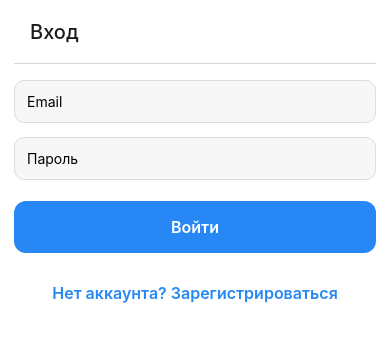
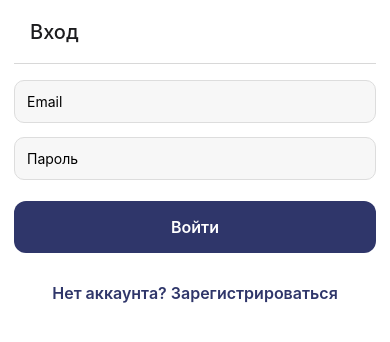
Before and after one commit to Unik-team-hack/mobile, a React Native app: screen / in a window 390 px wide. Shown: the top 342 px of the page. Built offline with nearby package versions, Linux system fonts and the light colour scheme.

Commit message:
Finalize

```diff
--- a/src/api/dto.ts
+++ b/src/api/dto.ts
@@ -32,6 +32,7 @@ export type NominationResponseDto = {
 };
 
 export type CriteriaResponseDto = {
+  id:string;
   title: string;
   description?: string;
   nominationName: string;
--- a/src/api/index.ts
+++ b/src/api/index.ts
@@ -1,2 +1,2 @@
-export { API } from "./real";
-// export {API} from './mock';
+// export { API } from "./real";
+export {API} from './mock';
--- a/src/api/real.ts
+++ b/src/api/real.ts
@@ -33,6 +33,8 @@ const nominations = {
     axios
       .get<NominationResponseDto>(`${BASE_API_URL}/v1/nominations/${id}`)
       .then(x => x.data),
+  getCriterias: async (id:string)=> []
+
 };
 
 const auth = {
--- a/src/components/Button/Button.styles.ts
+++ b/src/components/Button/Button.styles.ts
@@ -9,7 +9,7 @@ export const styles = StyleSheet.create({
   },
   wrapper: {
     alignItems: 'center',
-    backgroundColor: '#2787F5',
+    backgroundColor: 'rgb(47, 54, 106)',
     borderRadius: 12,
     flexDirection: 'row',
     height: 52,
--- a/src/components/NominationsList/NominationsList.tsx
+++ b/src/components/NominationsList/NominationsList.tsx
@@ -8,7 +8,7 @@ import {
   View,
 } from 'react-native';
 import Icon from 'react-native-vector-icons/FontAwesome5';
-import type {NominationResponseDto} from '@/api/dto';
+import type {EventStatus, NominationResponseDto} from '@/api/dto';
 import {Separator} from '../Separator';
 import {CompositeNavigationProp, useNavigation} from '@react-navigation/core';
 import {BottomTabNavigationProp} from '@react-navigation/bottom-tabs';
@@ -22,9 +22,9 @@ type NavigationProp = CompositeNavigationProp<
   StackNavigationProp<MainStackParamList>
 >;
 
-const NominationItem = ({title, id}: NominationResponseDto) => {
+const NominationItem = ({title, id, role,eventStatus}: NominationResponseDto&{role:string,eventStatus:EventStatus}) => {
   const navigation = useNavigation<NavigationProp>();
-  const go = () => navigation.push(MAIN_ROUTES.NOMINATION, {id});
+  const go = () => navigation.push(MAIN_ROUTES.NOMINATION, {id, role, eventStatus});
 
   return (
     <TouchableOpacity style={styles.wrapper} onPress={go}>
@@ -34,12 +34,12 @@ const NominationItem = ({title, id}: NominationResponseDto) => {
   );
 };
 
-const renderItem: ListRenderItem<NominationResponseDto> = ({item}) => {
+const renderItem: ListRenderItem<(NominationResponseDto&{role:string})> = ({item}) => {
   return <NominationItem {...item} />;
 };
 
 interface NominationsListProps {
-  data: NominationResponseDto[];
+  data: (NominationResponseDto&{role:string, eventStatus:EventStatus})[];
   ListHeaderComponent: React.ReactElement
 }
 
--- a/src/components/UserInNominationItem/UserInNominationItem.tsx
+++ b/src/components/UserInNominationItem/UserInNominationItem.tsx
@@ -24,14 +24,16 @@ export const UserInNominationItem = ({
   hasViewAccess,
   firstName,
   lastName,
+  id,
+  nominationId
 }: UserResponseDto) => {
   const navigation = useNavigation<NavigationProp>();
   const go = () => {
     if (hasEditAccess) {
-      navigation.push(MAIN_ROUTES.ASSESSMENT, {id: '12324'});
+      navigation.push(MAIN_ROUTES.ASSESSMENT, {nominationId, userId:id});
     } else if (hasViewAccess) {
       // TODO: change
-      navigation.push(MAIN_ROUTES.ASSESSMENT, {id: '12324'});
+      // navigation.push(MAIN_ROUTES.ASSESSMENT, {id: '12324'});
     }
   };
 
--- a/src/navigation/CoreNavigator.tsx
+++ b/src/navigation/CoreNavigator.tsx
@@ -15,7 +15,8 @@ const icons = ['home', 'dice-four', 'user-circle'].map(
 );
 
 export const CoreNavigator = () => (
-  <Tab.Navigator>
+  <Tab.Navigator
+  screenOptions={{tabBarActiveTintColor:'rgb(47,54,106)'}}>
     <Tab.Screen
       name={CORE_ROUTES.MAIN}
       // component={screens.MainScreen}
--- a/src/navigation/MainScreen/types.ts
+++ b/src/navigation/MainScreen/types.ts
@@ -1,3 +1,4 @@
+import { EventStatus } from '@/api/dto';
 import {StackScreenProps} from '@react-navigation/stack';
 
 export enum MAIN_ROUTES {
@@ -10,8 +11,8 @@ export enum MAIN_ROUTES {
 export type MainStackParamList = {
   [MAIN_ROUTES.MAIN]: undefined;
   [MAIN_ROUTES.EVENT_DETAIL]: {id: string};
-  [MAIN_ROUTES.NOMINATION]: {id: string};
-  [MAIN_ROUTES.ASSESSMENT]: undefined;
+  [MAIN_ROUTES.NOMINATION]: {id: string, role:string, eventStatus:EventStatus};
+  [MAIN_ROUTES.ASSESSMENT]: {nominationId:string,userId:string};
 };
 
 export type MainNavProps<T extends keyof MainStackParamList> =
--- a/src/screens/Assessment.tsx
+++ b/src/screens/Assessment.tsx
@@ -1,8 +1,9 @@
-import React from 'react';
+import React, { useEffect } from 'react';
 import {StyleSheet, Text, View} from 'react-native';
 import {MarkForm} from '@/components/MarkForm';
 import {CriteriaResponseDto} from '@/api/dto';
 import {ScrollView} from 'react-native-gesture-handler';
+import { API } from '@/api';
 
 type CritWithMark = Pick<
   CriteriaResponseDto,
@@ -29,11 +30,16 @@ const mock: CritWithMark[] = [
 export const AssessmentScreen = () => {
   const [crits, setCrits] = React.useState<CritWithMark[]>(mock);
 
+  useEffect(() => {
+    // setCrits( API.nominations.getCriterias(id))
+  }, [])
+
   const onSelect = React.useCallback((ind: number, val: number) => {
     setCrits(curr => {
       curr[ind].mark = val;
       return [...curr];
     });
+    // API.marks.setMark(crits[ind].id, userId, val)
   }, []);
 
   return (
--- a/src/screens/Event.tsx
+++ b/src/screens/Event.tsx
@@ -97,7 +97,7 @@ export const EventScreen = ({route}: EventScreenProps) => {
   return (
     <View style={styles.wrapper}>
 
-      <NominationsList ListHeaderComponent={header} data={event.nominations}/>
+      <NominationsList ListHeaderComponent={header} data={event.nominations.map(nomination=>({...nomination, event:event.nominationRoles[nomination.id], eventStatus:event.status}))}/>
       { user?.admin && buttonTitle && <View style={styles.buttonWrapper}>
          <Button text={buttonTitle} onPress={onPress} />
          </View>}
--- a/src/screens/Nomination.tsx
+++ b/src/screens/Nomination.tsx
@@ -2,43 +2,22 @@ import React from 'react';
 import {FlatList, ListRenderItem, StyleSheet, Text, View} from 'react-native';
 
 import {API} from '@/api';
-import {NominationResponseDto, UserResponseDto} from '@/api/dto';
+import {EventStatus, NominationResponseDto, UserResponseDto} from '@/api/dto';
 import {UserInNominationItem} from '@/components/UserInNominationItem';
 import {NavigationProp, RouteProp} from '@react-navigation/core';
 import {MAIN_ROUTES} from '@/navigation/MainScreen/types';
 
-const mock: UserResponseDto[] = [
-  {
-    image:
-      'https://sun7-8.userapi.com/s/v1/ig2/LODkEbuCJT2eRZxvKNDOfv2LXxCupLWEeCZ1Ol8WYP_aIvXr4mKbHUHUkJvmoezBbT5f68KMVgZrP4gMNr6jmnUm.jpg?size=200x200&quality=95&crop=250,871,762,762&ava=1',
-    hasEditAccess: true,
-  },
-  {
-    image:
-      'https://sun7-8.userapi.com/s/v1/ig2/LODkEbuCJT2eRZxvKNDOfv2LXxCupLWEeCZ1Ol8WYP_aIvXr4mKbHUHUkJvmoezBbT5f68KMVgZrP4gMNr6jmnUm.jpg?size=200x200&quality=95&crop=250,871,762,762&ava=1',
-    hasEditAccess: true,
-    hasFullMark: true,
-    mark: 90,
-  },
-  {
-    image:
-      'https://sun7-8.userapi.com/s/v1/ig2/LODkEbuCJT2eRZxvKNDOfv2LXxCupLWEeCZ1Ol8WYP_aIvXr4mKbHUHUkJvmoezBbT5f68KMVgZrP4gMNr6jmnUm.jpg?size=200x200&quality=95&crop=250,871,762,762&ava=1',
-    hasEditAccess: true,
-  },
-  {
-    image:
-      'https://sun7-8.userapi.com/s/v1/ig2/LODkEbuCJT2eRZxvKNDOfv2LXxCupLWEeCZ1Ol8WYP_aIvXr4mKbHUHUkJvmoezBbT5f68KMVgZrP4gMNr6jmnUm.jpg?size=200x200&quality=95&crop=250,871,762,762&ava=1',
-    hasEditAccess: true,
-  },
-];
 
 const renderItem: ListRenderItem<UserResponseDto> = ({item}) => (
-  <UserInNominationItem {...item} />
-);
+  // <UserInNominationItem {...item} hasViewAccess={item.eventStatus==='Ended'} hasEditAccess={item.eventStatus==='In Progress' && item.role==='ACCESSOR'} />
+  // <UserInNominationItem {...item} hasViewAccess={item.eventStatus==='Ended'} hasEditAccess={item.eventStatus==='In Progress' && item.role==='ACCESSOR'} />
+  <UserInNominationItem {...item} hasViewAccess={item.eventStatus==='Ended'} hasEditAccess={true} />
+
+  );
 
 interface NominationScreenProps {
   navigation: NavigationProp<any, MAIN_ROUTES.NOMINATION>;
-  route: RouteProp<{params: {id: string}}, 'params'>;
+  route: RouteProp<{params: {id: string, role:string, eventStatus:EventStatus}}, 'params'>;
 }
 
 export const NominationScreen = ({route}: NominationScreenProps) => {
@@ -61,7 +40,7 @@ export const NominationScreen = ({route}: NominationScreenProps) => {
 
   return (
     <FlatList
-      data={data?.users}
+      data={data?.users.map(user=>({...user, role: route.params.role, eventStatus:route.params.eventStatus, nominationId:data.id}))}
       renderItem={renderItem}
       ListHeaderComponent={() => (
         <View>
--- a/src/screens/StartScreens/StartScreens.styles.tsx
+++ b/src/screens/StartScreens/StartScreens.styles.tsx
@@ -34,7 +34,7 @@ export const startScreensStyles = StyleSheet.create({
     backgroundColor: 'transparent',
   },
   secondaryBtnText: {
-    color: '#2787F5',
+    color: 'rgb(47, 54, 106)',
   },
   label: {
     marginLeft: 6,
```
